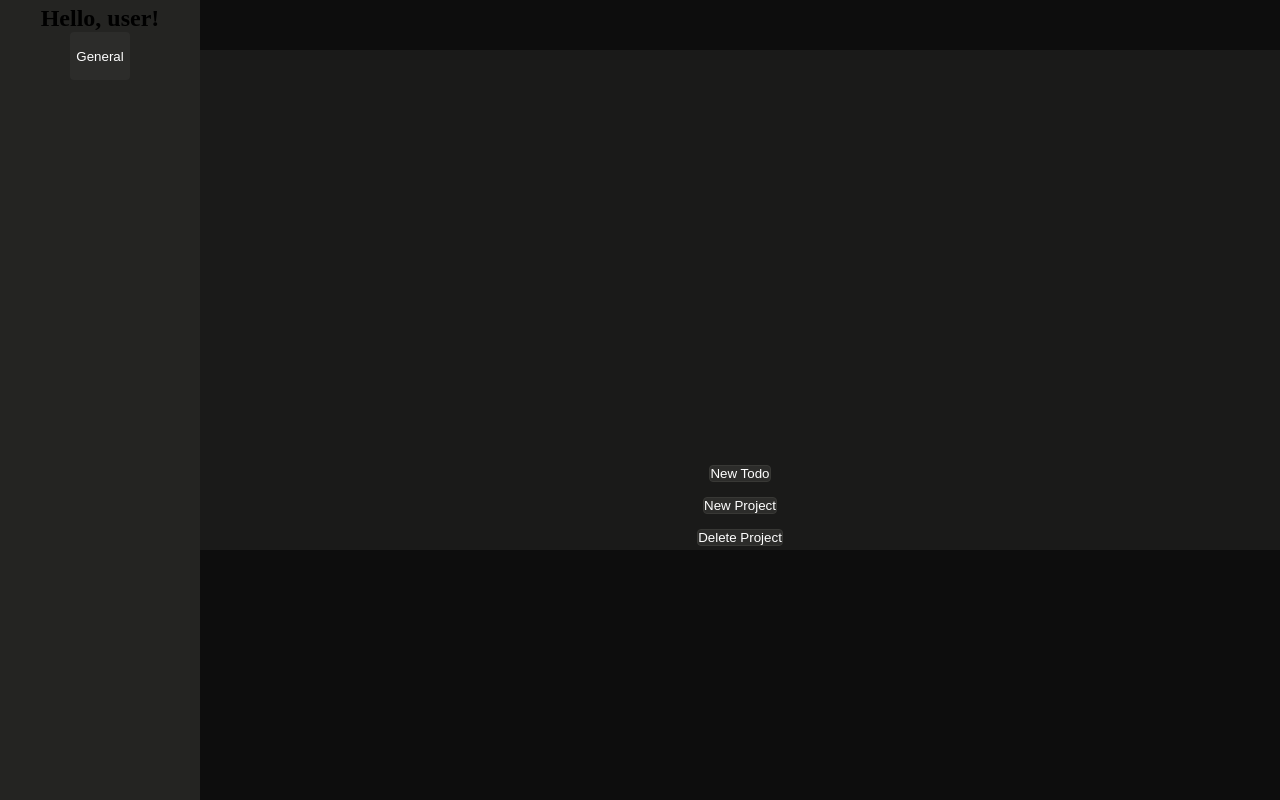
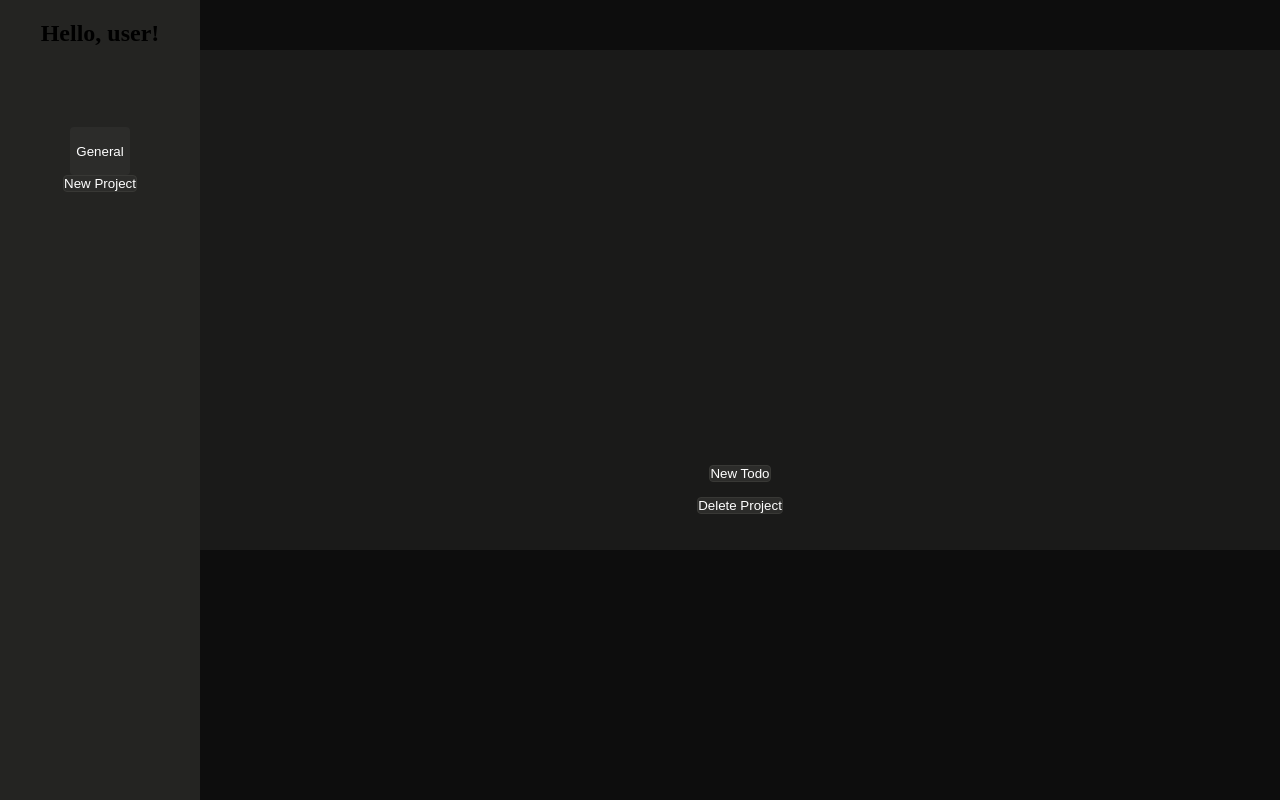
Before and after one commit to LucasAzevedoTheDev/to-do-list, a website built with webpack: page src/index.html in a window 1280 px wide. Built offline with nearby package versions, Linux system fonts and the light colour scheme.

Commit message:
change newProjectButton position

```diff
--- a/src/styles.css
+++ b/src/styles.css
@@ -99,3 +99,8 @@ input[type="checkbox"] {
   accent-color: #c3c2b7;
   cursor: pointer;
 }
+
+.h2-header {
+  margin-top: 15px;
+  margin-bottom: 80px;
+}
--- a/src/ui.js
+++ b/src/ui.js
@@ -229,8 +229,7 @@ function createNewProjectButton() {
   const newProjectButton = document.createElement("button");
   newProjectButton.classList.add("new-project-button");
   newProjectButton.textContent = "New Project";
-  containerDiv.appendChild(newProjectButton);
-
+  projectDiv.appendChild(newProjectButton);
   newProjectButton.addEventListener("click", () => {
     const projectName = prompt("Please enter the project name:", "");
     const alreadyHave = projects.some(project => project.name === projectName);
```
